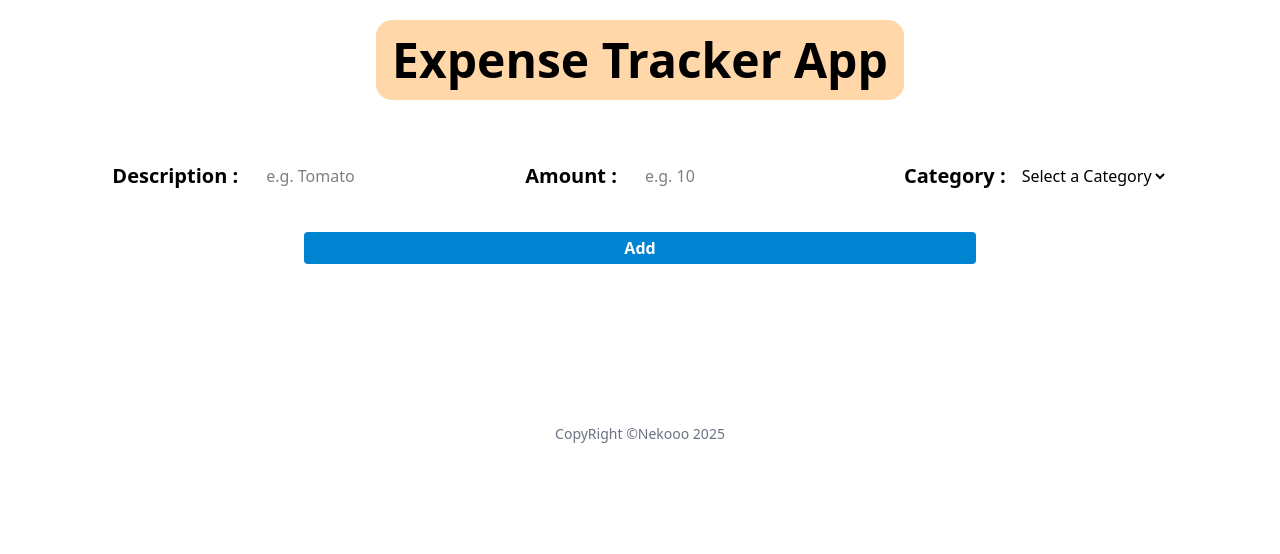
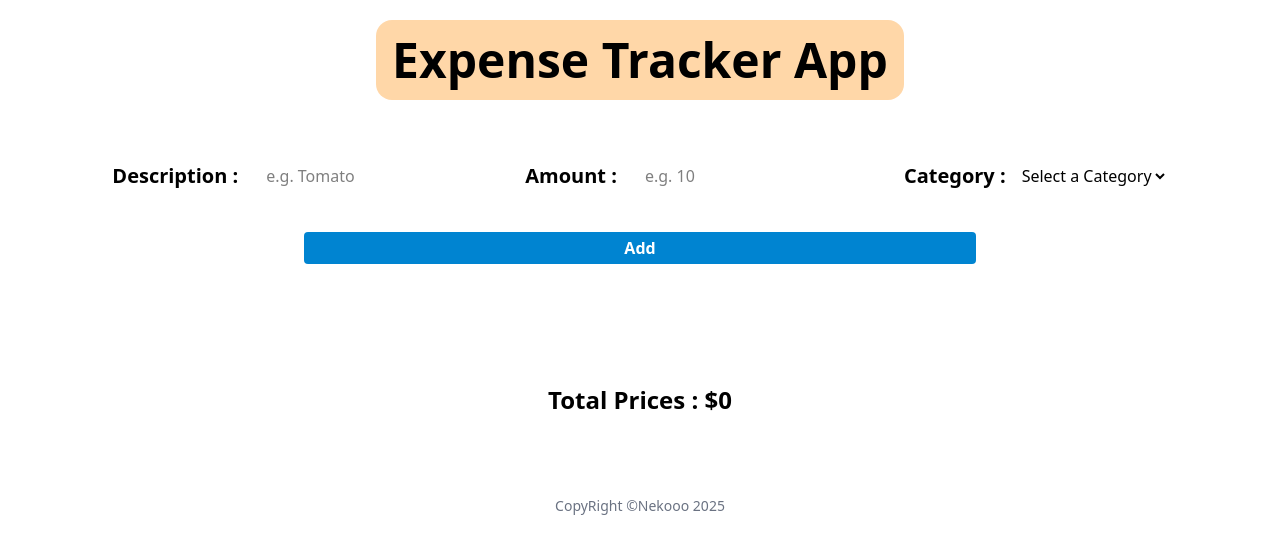
Before and after one commit to MrNekooo/Expense-Tracker, a React (Vite) app: page / in a window 1280 px wide. Shown: the top 554 px of the page. Built offline with nearby package versions, Linux system fonts and the light colour scheme.

Commit message:
Added Total Prices

```diff
--- a/src/Components/Main.jsx
+++ b/src/Components/Main.jsx
@@ -28,7 +28,7 @@ const Main = () => {
     function addProduct(){
         if(description !== "" && amount !== "" && category !== ""){
             const newExpense = {
-                description,
+                description: String(description),
                 amount: Number(amount),
                 category
             }
@@ -117,6 +117,9 @@ const Main = () => {
                 </li>
             ))}
         </ul>
+        <p className="font-semibold text-2xl mt-10 text-center">
+            Total Prices : {`$${expenses.reduce((acc, curr) => acc + curr.amount, 0)}`}
+        </p>
     </div>
   )
 }
```
